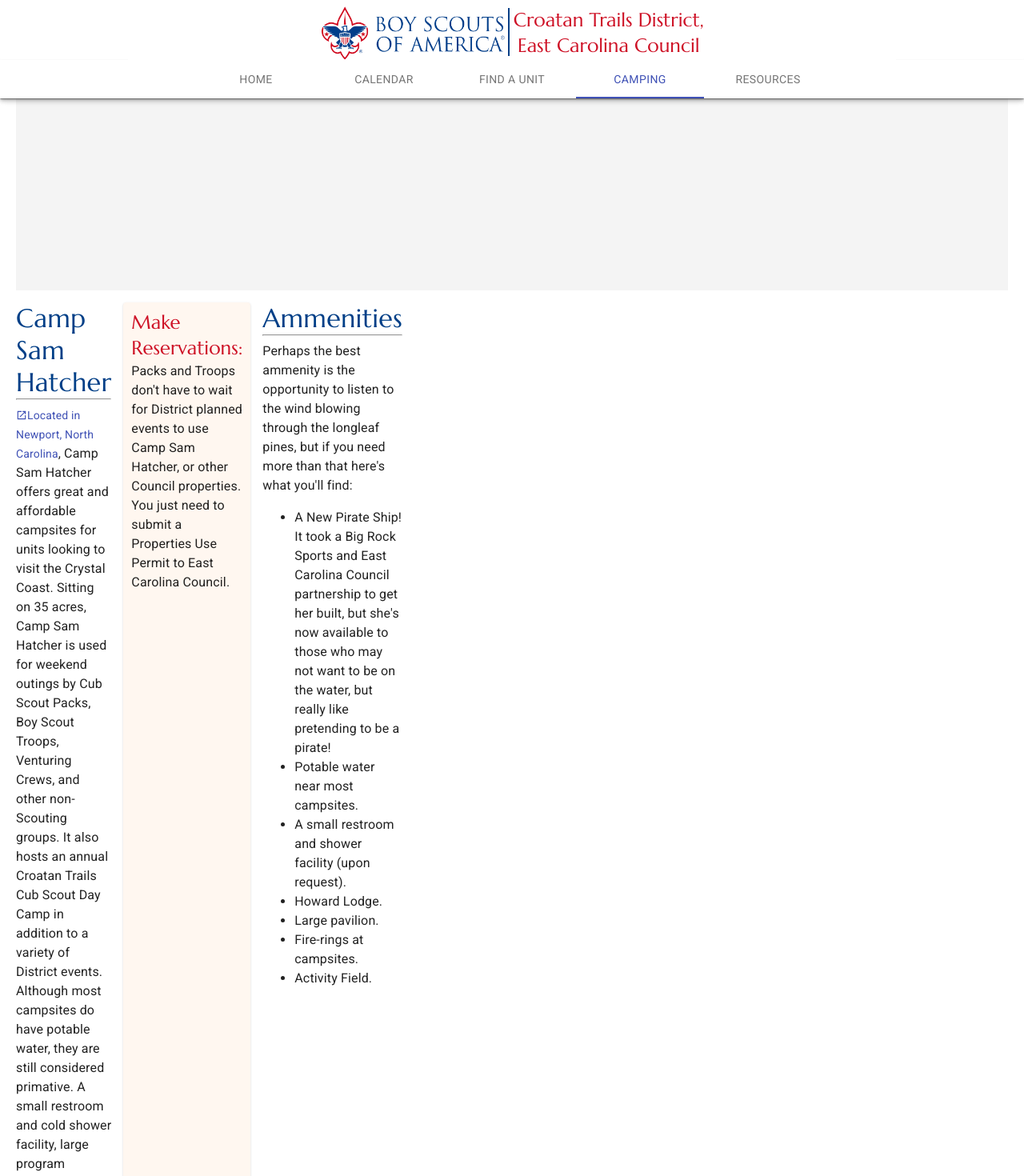
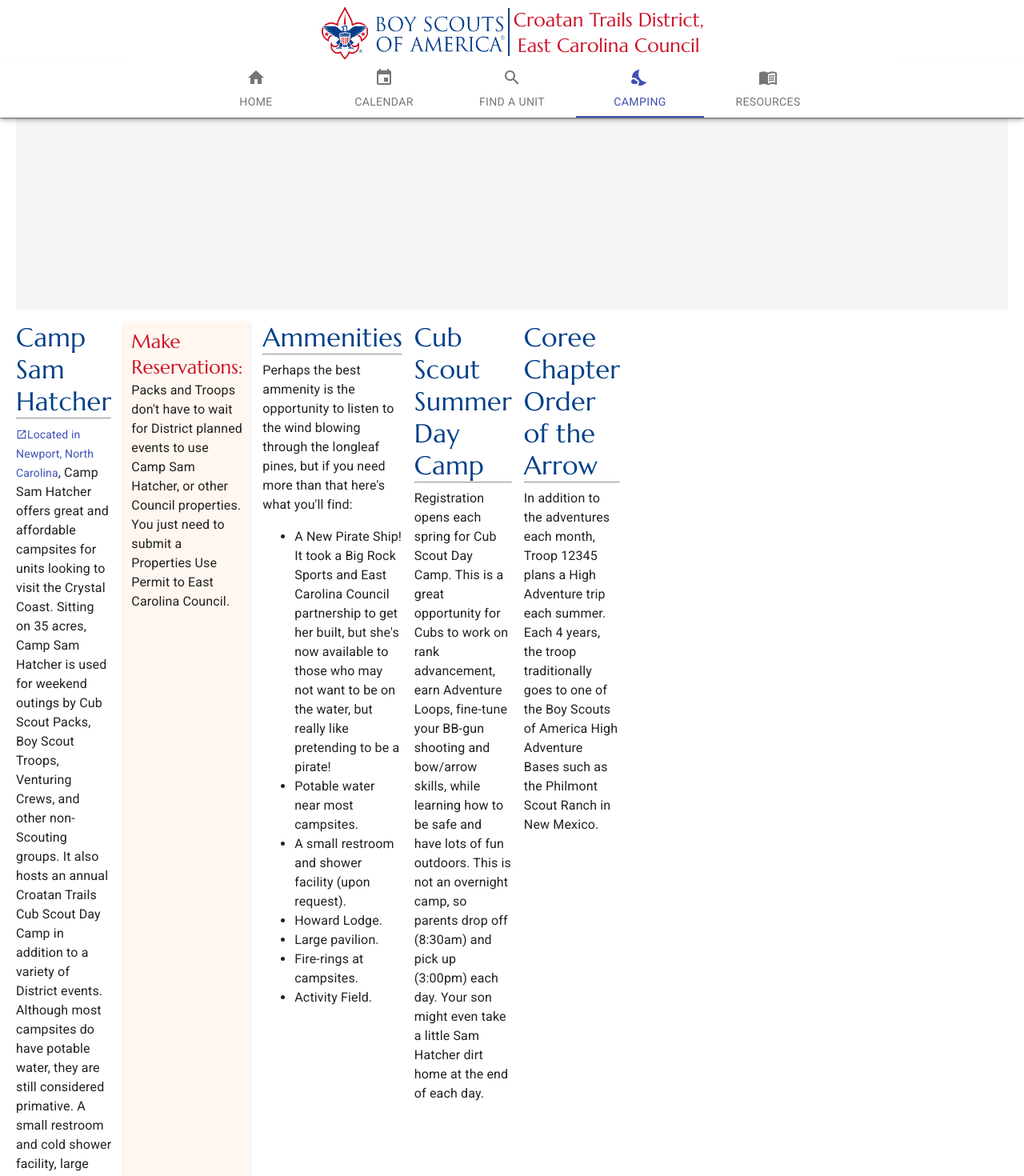
Before and after one commit to Vossryn/ctscouts, a React (Create React App) app: page /camping in a window 1280 px wide. Shown: the top 1470 px of the page at 80% size. Built offline with nearby package versions, Linux system fonts and the light colour scheme.

Commit message:
Mid process check in

```diff
--- a/src/components/MainMenu.component.jsx
+++ b/src/components/MainMenu.component.jsx
@@ -5,13 +5,14 @@
 import Tab from '@material-ui/core/Tab';
 import AppBar from '@material-ui/core/AppBar';
 import Toolbar from '@material-ui/core/Toolbar';
-// import Slide from "@material-ui/core/Slide";
 import useScrollTrigger from '@material-ui/core/useScrollTrigger';
-// import Typography from '@material-ui/core/Typography';
-// import Button from '@material-ui/core/Button';
-// import IconButton from '@material-ui/core/IconButton';
-// import MenuIcon from '@material-ui/icons/Menu';
 import { Link as RouterLink } from 'react-router-dom';
+
+import HomeIcon from '@material-ui/icons/Home';
+import EventIcon from '@material-ui/icons/Event';
+import SearchIcon from '@material-ui/icons/Search';
+import NightsStayIcon from '@material-ui/icons/NightsStay';
+import MenuBookIcon from '@material-ui/icons/MenuBook';
 
 import SiteHeader from './SiteHeader.component'
 
@@ -36,11 +37,11 @@
 });
 
 const menuItems = [
-    { label: "Home", link: "/" },
-    { label: "Calendar", link: "/calendar" },
-    { label: "Find a Unit", link: "/find_a_unit" },
-    { label: "Camping", link: "/camping" },
-    { label: "Resources", link: "/resources" }
+    { label: "Home", link: "/", icon: <HomeIcon />},
+    { label: "Calendar", link: "/calendar", icon: <EventIcon /> },
+    { label: "Find a Unit", link: "/find_a_unit", icon: <SearchIcon /> },
+    { label: "Camping", link: "/camping", icon: <NightsStayIcon /> },
+    { label: "Resources", link: "/resources", icon: <MenuBookIcon /> }
 ]
 
 let currentSite = 0 ;
@@ -88,6 +89,7 @@
                         {
                             menuItems.map((item, index) => (
                                 <Tab
+                                    icon={item.icon}
                                     label={item.label}
                                     component={RouterLink}
                                     to={item.link}
--- a/src/pages/camping/index.jsx
+++ b/src/pages/camping/index.jsx
@@ -124,8 +124,33 @@
                     </ul>
                 </Typography>
             </div>
-            <div>
-
+            <div className="grid-camping-daycamp">
+                <Typography variant="h4" className={classes.bsah4}>
+                    Cub Scout Summer Day Camp
+                </Typography>
+                <hr className={classes.hrmargin}></hr>
+                <Typography variant="body1">
+                    Registration opens each spring for Cub Scout Day Camp.
+                    This is a great opportunity for Cubs to work on rank advancement,
+                    earn Adventure Loops, fine-tune your BB-gun shooting and bow/arrow
+                    skills, while learning how to be safe and have lots of fun outdoors.
+                    This is not an overnight camp, so parents drop off (8:30am) and pick
+                    up (3:00pm) each day. Your son might even take a little Sam Hatcher
+                    dirt home at the end of each day.
+                </Typography>
+            </div>
+            <div className="grid-camping-ooa">
+                <Typography variant="h4" className={classes.bsah4}>
+                    Coree Chapter Order of the Arrow
+                </Typography>
+                <hr className={classes.hrmargin}></hr>
+                <Typography variant="body1">
+                    In addition to the adventures each month, Troop 12345
+                    plans a High Adventure trip each summer. Each 4 years,
+                    the troop traditionally goes to one of the Boy Scouts of
+                    America High Adventure Bases such as the Philmont Scout
+                    Ranch in New Mexico.
+                </Typography>
             </div>
         </div>
     )
--- a/src/pages/camping/styles.grid.scss
+++ b/src/pages/camping/styles.grid.scss
@@ -25,7 +25,15 @@
   }
 
   .grid-camping-ammenities {
-    grid-area: 3 / 1 / 4 / 7;
+    grid-area: 3 / 1 / 5 / 7;
+  }
+
+  .grid-camping-daycamp {
+    grid-area: 3 / 7 / 4 / 13;
+  }
+
+  .grid-camping-ooa {
+    grid-area: 4 / 7 / 4 / 13;
   }
 
 }
--- a/src/pages/home/card.component.jsx
+++ b/src/pages/home/card.component.jsx
@@ -22,6 +22,9 @@
     },
     content: {
         height: "300px"
+    },
+    icons: {
+        marginBottom: "-2px"
     }
 }));
 
@@ -52,7 +55,7 @@
                     variant="body2"
                     href={link}
                 >
-                    {linkText}  <OpenInNewSharpIcon fontSize="inherit" />
+                    {linkText}  <OpenInNewSharpIcon fontSize="inherit" className={classes.icons}/>
                 </Link>
             </CardContent>
         </Card>
--- a/src/pages/home/index.jsx
+++ b/src/pages/home/index.jsx
@@ -22,6 +22,9 @@
     },
     hrmargin: {
         marginTop: "0px"
+    },
+    icons: {
+        marginBottom: "-2px"
     }
 }));
 
@@ -68,7 +71,7 @@
                 <Link
                     variant="body2"
                     href={'http://visitor.constantcontact.com/manage/optin/ea?v=001K_4EBhhTrxTn9sfJiqjEP7SfWG_iYNyw1GljlONRt6qyOCAVm2L-vKZYxmuEoVQFs2gnUOQSAOUX3E7nKY7ozg%3D%3D'}>
-                    Add me to CT District's e-mail list <OpenInNewSharpIcon fontSize="inherit" />
+                    Add me to CT District's e-mail list <OpenInNewSharpIcon fontSize="inherit" className={classes.icons} />
                 </Link>
             </div>
             <div className="grid-home-download-now">
--- a/src/routes/index.jsx
+++ b/src/routes/index.jsx
@@ -19,7 +19,7 @@
 
 const useStyles = makeStyles({
     root: {
-        paddingTop: "123px",
+        paddingTop: "147px",
         paddingBottom: "40px",
         marginBottom: "-10px",
         minHeight: "calc(100vh - 30px)"
```
